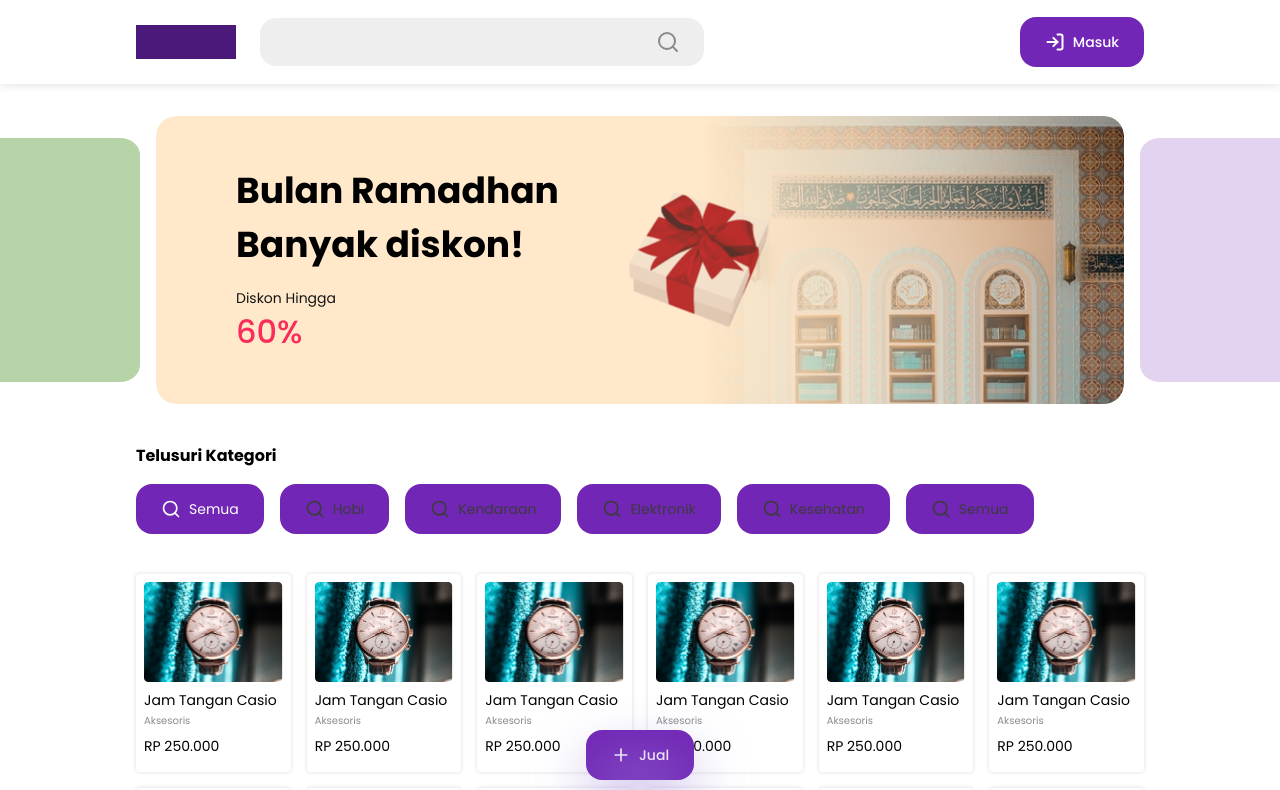
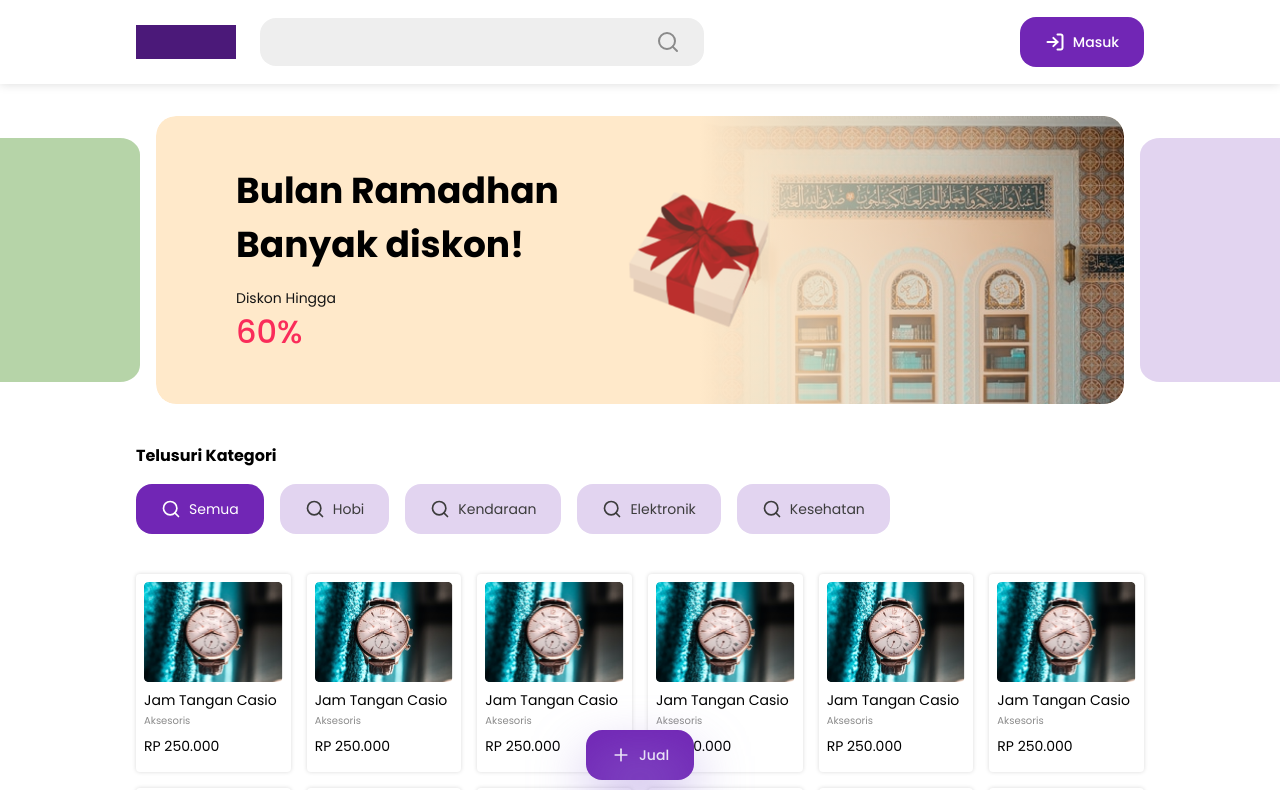
Before and after one commit to WhiteClover4/SecondHand-FE, a React (Create React App) app: page / in a window 1280 px wide. Shown: the top 790 px of the page. Built offline with nearby package versions, Linux system fonts and the light colour scheme.

Commit message:
feat: refactor home

```diff
--- a/src/components/button/PrimaryButton.js
+++ b/src/components/button/PrimaryButton.js
@@ -1,13 +1,26 @@
-export default function PrimaryButton({ className, isSmall, isDisable, children, ...rest }) {
+export default function PrimaryButton({
+  className,
+  bgColor,
+  color,
+  isSmall,
+  isDisable,
+  children,
+  ...rest
+}) {
   return (
     <button
       {...rest}
       className={`${isSmall ? 'py-2' : 'py-[14px]'} ${
-        isDisable ? 'cursor-not-allowed bg-neutral-02' : 'bg-primary-04'
-      }  rounded-2xl border border-transparent px-6 text-body-14 font-medium text-neutral-01 ${className}`}
+        isDisable ? 'cursor-not-allowed bg-neutral-02' : bgColor
+      }  rounded-2xl border border-transparent px-6 text-body-14 font-medium ${color} ${className}`}
       disabled={isDisable}
     >
       {children}
     </button>
   );
 }
+
+PrimaryButton.defaultProps = {
+  bgColor: 'bg-primary-04',
+  color: 'text-neutral-01',
+};
--- a/src/components/navbar/Navbar.js
+++ b/src/components/navbar/Navbar.js
@@ -4,7 +4,7 @@ import { HomeLogoIcon, SignInIcon } from '../icon';
 
 export default function Navbar() {
   return (
-    <div className="sticky top-0 z-10 mb-8 flex h-[84px] items-center justify-between bg-neutral-01 px-[136px] shadow-high">
+    <header className="sticky top-0 z-10 mb-8 flex h-[84px] items-center justify-between bg-neutral-01 px-[136px] shadow-high">
       <div className="flex flex-row items-center">
         <HomeLogoIcon className="mr-6 h-[34px] w-[100px] text-primary-05" />
         <SearchInput />
@@ -15,6 +15,6 @@ export default function Navbar() {
           <p>Masuk</p>
         </div>
       </PrimaryButton>
-    </div>
+    </header>
   );
 }
--- a/src/pages/Home.js
+++ b/src/pages/Home.js
@@ -1,82 +1,68 @@
-import PrimaryButton from '../components/button/PrimaryButton';
+import { useState } from 'react';
+import { PrimaryButton } from '../components/button';
 import { Navbar } from '../components/navbar';
 import { SearchIcon, PlusIcon } from '../components/icon';
 import { Card } from '../components/card';
 import { Carousel } from '../components/carousel';
 
 export default function Home() {
+  const [activeTab, setActiveTab] = useState('Semua');
+
   return (
-    <div>
+    <>
       <Navbar />
+      <SellButton />
+      <main>
+        <Carousel />
+        <section className="px-[136px]">
+          <p className="mb-4 text-title-16 font-bold">Telusuri Kategori</p>
+          <div className="flex flex-row gap-4">
+            {tabs.map((tab, i) => (
+              <Tab key={i} activeTab={activeTab} setActiveTab={setActiveTab} tab={tab} />
+            ))}
+          </div>
+        </section>
+        <section className="my-10 grid grid-cols-6 gap-4 px-[136px]">
+          {[1, 2, 3, 4, 5, 6, 7, 8, 9, 10, 11, 12].map((el, i) => (
+            <Card key={i} />
+          ))}
+        </section>
+      </main>
+    </>
+  );
+}
+
+const Tab = ({ activeTab, setActiveTab, tab }) => {
+  return (
+    <PrimaryButton
+      bgColor={activeTab === tab ? 'bg-primary-04' : 'bg-primary-01'}
+      color={activeTab === tab ? 'text-neutral-01' : 'text-neutral-04'}
+      onClick={() => setActiveTab(tab)}
+      type="button"
+    >
+      <div className="flex flex-row">
+        <SearchIcon className="mr-2 w-5" />
+        <p className="font-normal">{tab}</p>
+      </div>
+    </PrimaryButton>
+  );
+};
+
+const SellButton = () => {
+  return (
     <PrimaryButton className="fixed inset-x-0 bottom-5 mx-auto w-fit">
       <div className="flex flex-row">
         <PlusIcon className="mr-2 w-5" />
         <p className="text-body-14 font-medium">Jual</p>
       </div>
       <div className="absolute bottom-0 left-0 w-full translate-y-1/2 px-[6px]">
-          <div className="z-10 h-[22px] w-full bg-primary-03 ring" style={{ filter: 'blur(30px)' }}>
-            sad
-          </div>
+        <div
+          className="z-10 h-[22px] w-full bg-primary-03 ring"
+          style={{ filter: 'blur(30px)' }}
+        ></div>
       </div>
     </PrimaryButton>
-      <Carousel />
-      <div className="px-[136px]">
-        <p className="mb-4 text-title-16 font-bold">Telusuri Kategori</p>
-        <div className="mb-10 flex flex-row gap-4">
-          <PrimaryButton className="bg-primary-04">
-            <div className="flex flex-row">
-              <SearchIcon className="mr-2 w-5" />
-              <p className="font-normal">Semua</p>
-            </div>
-          </PrimaryButton>
-          <PrimaryButton className="bg-primary-01 active:bg-primary-04">
-            <div className="flex flex-row text-neutral-04 active:text-neutral-01">
-              <SearchIcon className="mr-2 w-5" />
-              <p className="font-normal">Hobi</p>
-            </div>
-          </PrimaryButton>
-          <PrimaryButton className="bg-primary-01 active:bg-primary-04">
-            <div className="flex flex-row text-neutral-04 active:text-neutral-01">
-              <SearchIcon className="mr-2 w-5" />
-              <p className="font-normal">Kendaraan</p>
-            </div>
-          </PrimaryButton>
-          <PrimaryButton className="bg-primary-01 active:bg-primary-04">
-            <div className="flex flex-row text-neutral-04 active:text-neutral-01">
-              <SearchIcon className="mr-2 w-5" />
-              <p className="font-normal">Elektronik</p>
-            </div>
-          </PrimaryButton>
-          <PrimaryButton className="bg-primary-01 active:bg-primary-04">
-            <div className="flex flex-row text-neutral-04 active:text-neutral-01">
-              <SearchIcon className="mr-2 w-5" />
-              <p className="font-normal">Kesehatan</p>
-            </div>
-          </PrimaryButton>
-          <PrimaryButton className="bg-primary-01 active:bg-primary-04">
-            <div className="flex flex-row text-neutral-04 active:text-neutral-01">
-              <SearchIcon className="mr-2 w-5" />
-              <p className="font-normal">Semua</p>
-            </div>
-          </PrimaryButton>
-        </div>
-      </div>
-      <div className="px-[136px]">
-        <div className="grid grid-cols-6 gap-4">
-          <Card />
-          <Card />
-          <Card />
-          <Card />
-          <Card />
-          <Card />
-          <Card />
-          <Card />
-          <Card />
-          <Card />
-          <Card />
-          <Card />
-        </div>
-      </div>
-    </div>
   );
-}
+};
+
+const tabs = ['Semua', 'Hobi', 'Kendaraan', 'Elektronik', 'Kesehatan'];
```
Lines whose indentation alone changed are shown as unchanged.
